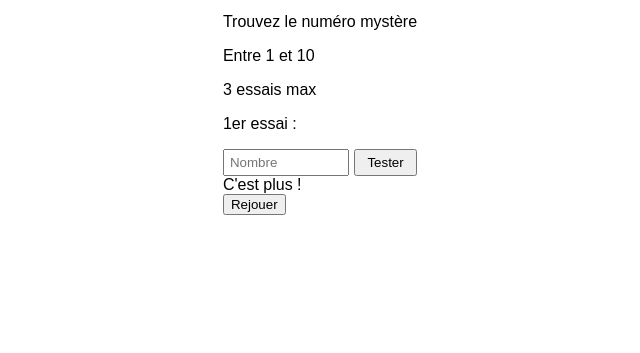
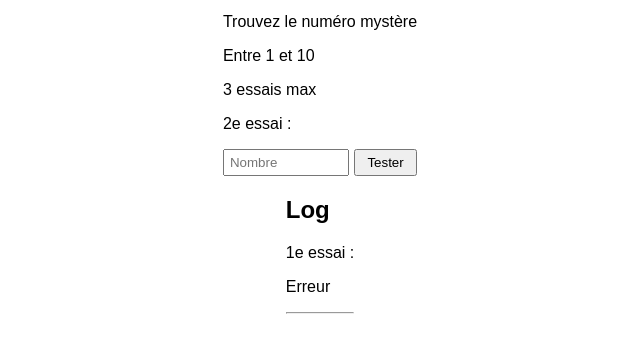
Before and after one commit to Sirolbfr/mystery-number-lb, a plain HTML site: page index.html in a window 1280 px wide. Both pictures are taken after a click on the button "Tester". Shown: the part 129-482 px from the top of the page, without its empty margins (320-960 px from the left). Drawn offline with Linux system fonts and the light colour scheme.

Commit message:
operational js

```diff
--- a/index.html
+++ b/index.html
@@ -26,8 +26,9 @@
                 <input type="number" name="Nombre" min="1" max="10" id="user_nb" placeholder="Nombre">
                 <button type="submit" id="submit" onclick="test()">Tester</button>
             </div>
-            <div id="results"></div>
-            <button id="reset" type="reset" onclick="reset()">Rejouer</button>
+        </div>
+        <div id="log">
+            <h2>Log</h2>
         </div>
     </body>
     <script type="text/javascript" src="script.js"></script>
--- a/script.js
+++ b/script.js
@@ -1,19 +1,15 @@
 /* -------- Difficulty -------- */
 
 const easy = document.getElementById('easy');
-
 const med = document.getElementById('medium');
-
 const hard = document.getElementById('hard');
 
-
 const max_trials = document.getElementById('max_trials');
-
 const trial = document.getElementById('trial');
-
 const range = document.getElementById('range');
-
 const input = document.getElementById('user_nb');
+const submit = document.getElementById('submit');
+const log = document.getElementById('log');
 
 let inputValue = 0;
 let max_rndm_nb = 0;
@@ -22,34 +18,42 @@ let max_trials_txt = "";
 let trial_max_nb = 0;
 let trial_nb= 1;
 let var_diff= "";
-let trial_txt= "1er essai :";
 
-trial.innerHTML= trial_txt;
+trial.innerHTML= "1er essai :";
 
 
 function set_diff(diff) {
+    let elts_removed = document.querySelectorAll(".tb_removed"); /* --- Resetting Log --- */
+    elts_removed.forEach(elt => elt.remove());
+
     if (diff=='easy') {
         trial_max_nb= 3;
         max_rndm_nb= 10;
+        input.max= "10";
         max_trials_txt= '3 essais max';
         var_diff= 'easy';
     }
     else if (diff=='med') {
         trial_max_nb= 2;
         max_rndm_nb= 50;
+        input.max= "50";
         max_trials_txt= '2 essais max';
         var_diff= 'med';
     }
     else if (diff=='hard') {
         trial_max_nb= 1;
         max_rndm_nb= 100;
+        input.max= "100";
         max_trials_txt= '1 essai max';
         var_diff= 'hard';
     }
     max_trials.innerHTML= max_trials_txt;
     range.innerHTML= 'Entre 1 et ' + max_rndm_nb;
     rndm= set_rndm(max_rndm_nb);
+    console.log('Nombre : ' + rndm);
     trial_nb= 1;
+    submit.disabled= false;
+    input.disabled= false;
 }
 
 
@@ -61,29 +65,82 @@ function set_rndm(max) {
 
 function test() {
     inputValue = input.value;
-    results = document.getElementById('results');
 
-    if (inputValue > 0 || inputValue <= max_rndm_nb) {
-        if (inputValue < rndm) {results.innerHTML= "C'est plus !";}
-        else if (inputValue > rndm) {results.innerHTML= "C'est moins !";}
-        else if (inputValue == rndm) {results.innerHTML= "Gagné !";}
+    let p_trial = document.createElement('p');
+    p_trial.className= "tb_removed";
+    p_trial.innerHTML = trial_nb + "e essai :";
+    document.getElementById('log').appendChild(p_trial);
+    let p_res = document.createElement('p');
+    p_res.className= "tb_removed";
+    p_res.innerHTML= inputValue + " ? ... ";
+    let p_res2 = document.createElement('p');
+    p_res2.className= "tb_removed";
+    let p_res3 = document.createElement('p');
+    p_res3.className= "tb_removed";
+
+    let reset_btn = document.createElement('button');
+    reset_btn.id= "reset";
+    reset_btn.className= "tb_removed";
+    reset_btn.type= "reset";
+    reset_btn.setAttribute("onclick", "reset();");
+    reset_btn.innerHTML= "Rejouer";
+
+    if (inputValue > 0 && inputValue <= max_rndm_nb) {
+        if (inputValue < rndm) {
+            p_res.innerHTML += "C'est plus !";
+            plus.play();
+        }
+        else if (inputValue > rndm) {
+            p_res.innerHTML += "C'est moins !";
+            moins.play();
+        }
+        else if (inputValue == rndm) {
+            p_res.innerHTML += "Gagné !";
+            gagné.play();
+            submit.disabled= true;
+            input.disabled= true;
+            document.getElementById('log').appendChild(reset_btn);
+        }
     }
-    else {results.innerHTML= "Erreur";}
+    else {
+        p_res.innerHTML= "Erreur";
+    }
+
+    document.getElementById('log').appendChild(p_res);
+
+    let hr = document.createElement('hr');
+    hr.className= "tb_removed";
+    document.getElementById('log').appendChild(hr);
 
     trial_nb += 1;
 
-    trial_txt= trial_nb + "e essai :";
+    trial.innerHTML= trial_nb + "e essai :";
 
     if (inputValue != rndm && trial_nb > trial_max_nb) {
-        results.innerHTML= "Perdu !";
+        p_res2.innerHTML= "Perdu !";
+        p_res3.innerHTML= "Nombre Mystère : " + rndm;
+        submit.disabled= true;
+        input.disabled= true;
+        document.getElementById('log').appendChild(p_res2);
+        document.getElementById('log').appendChild(p_res3);
+        document.getElementById('log').appendChild(reset_btn);
     }
+
+    input.value = "";
 }
 
 function reset() {
     set_diff(var_diff);
-    console.log(rndm);
 }
 
+
+/* ---------------- EASTER EGG ---------------- */
+
+const plus = new Audio('audio/plus.mp3');
+const moins = new Audio('audio/moins.mp3');
+const gagné = new Audio('audio/gagné.mp3');
+
+
+/* ---------------- Initialising ---------------- */
+
 window.onload= set_diff('easy');
-
-/* ---------------- EASTER EGG : VOIX VINCENT LAGAF ---------------- */
--- a/styles.css
+++ b/styles.css
@@ -28,16 +28,19 @@ body {
                 background-color: rgb(244, 67, 54);
             }
         }
+
+        & #in_sub {
+            display: grid;
+            grid-template-columns: 2fr 1fr;
+            gap: 5px;
+
+            & input {
+                padding: 4px 5px;
+            }
+        }
+    }
+
+    #log {
+
     }
 }
-
-
-#in_sub {
-    display: grid;
-    grid-template-columns: 2fr 1fr;
-    gap: 5px;
-}
-
-input {
-    padding: 4px 5px;
-}
```
Also changed, not shown: 3 other files.
